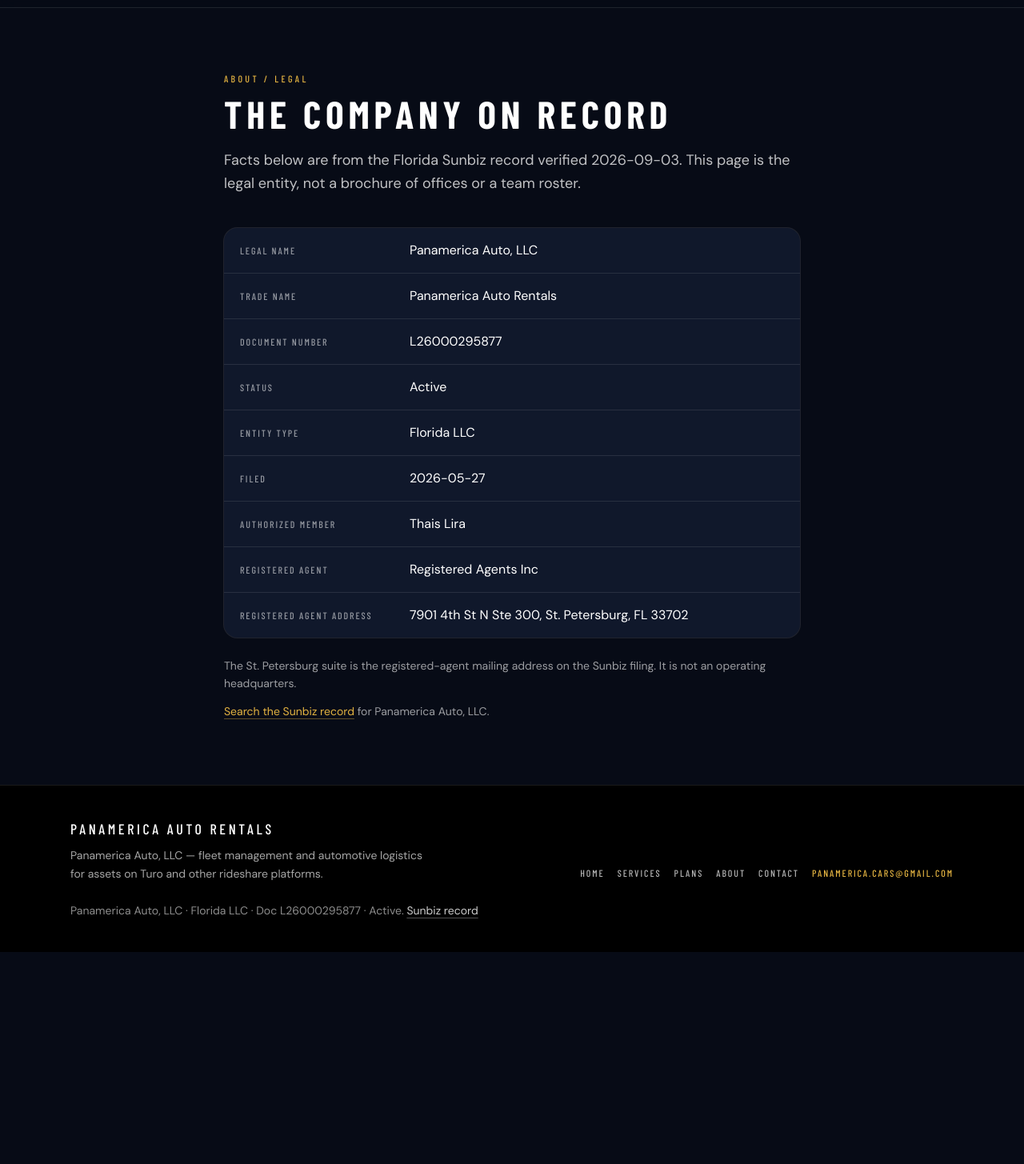
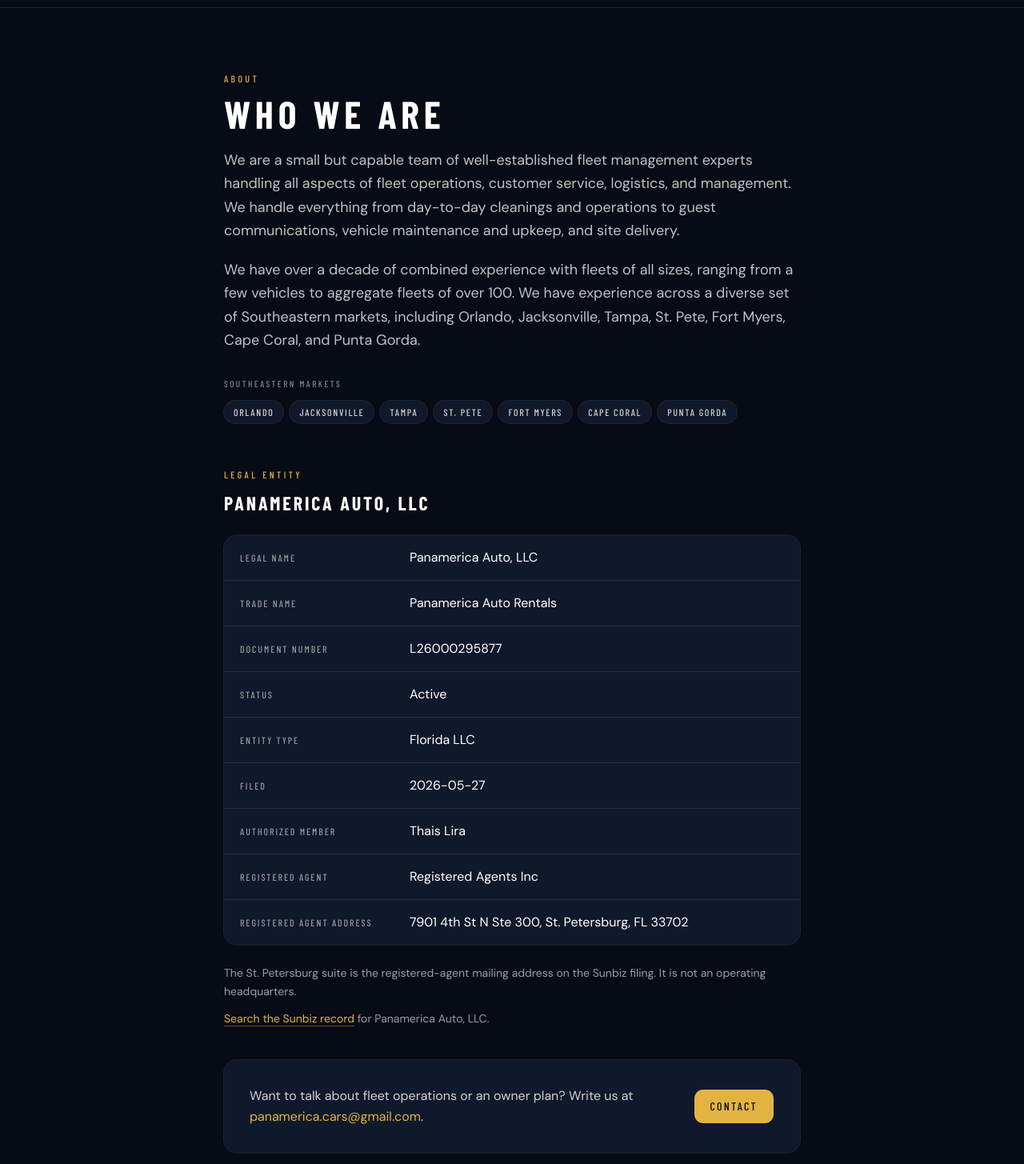
Before and after one commit to cvolkernick/panamerica-auto-rentals, a Next.js app: page /about in a window 1280 px wide. Shown: the part 55-1510 px from the top of the page at 80% size. Before the commit the page ends 1245 px from the top, so only its background shows below. Built offline with nearby package versions, Linux system fonts and the light colour scheme.

Commit message:
Replace About disclaimer with prospect-facing company narrative
Lead /about with Chris's fleet-management description and Southeastern markets, and keep Sunbiz facts as a secondary legal-entity block.

Co-authored-by: cvolkern <cvolkern@gmail.com>

```diff
--- a/app/about/page.tsx
+++ b/app/about/page.tsx
@@ -1,11 +1,13 @@
 import type { Metadata } from "next";
+import Link from "next/link";
 
-import { legal } from "@/lib/site";
+import { Button } from "@/components/ui/button";
+import { about, getContactEmail, legal } from "@/lib/site";
 
 export const metadata: Metadata = {
   title: "About",
   description:
-    "Legal entity facts for Panamerica Auto, LLC, a Florida limited liability company.",
+    "A small, capable fleet management team with over a decade of combined experience across Southeastern markets — Panamerica Auto Rentals, the trade name of Panamerica Auto, LLC.",
 };
 
 const facts = [
@@ -21,20 +23,49 @@ const facts = [
 ] as const;
 
 export default function AboutPage() {
+  const email = getContactEmail();
+
   return (
     <div className="mx-auto max-w-3xl px-4 py-14 sm:px-6 sm:py-20">
       <p className="font-heading text-xs tracking-[0.28em] text-gold uppercase">
-        About / legal
+        About
       </p>
       <h1 className="mt-3 text-4xl font-bold text-white sm:text-5xl">
-        The company on record
+        {about.title}
       </h1>
-      <p className="mt-5 text-lg leading-relaxed text-white/75">
-        Facts below are from the Florida Sunbiz record verified 2026-09-03. This
-        page is the legal entity, not a brochure of offices or a team roster.
+      {about.paragraphs.map((paragraph) => (
+        <p
+          key={paragraph}
+          className="mt-5 text-lg leading-relaxed text-white/75"
+        >
+          {paragraph}
         </p>
+      ))}
 
-      <dl className="mt-10 divide-y divide-white/10 overflow-hidden rounded-xl bg-navy-mid ring-1 ring-white/10">
+      <div className="mt-8">
+        <p className="font-heading text-[0.7rem] tracking-[0.22em] text-white/50 uppercase">
+          Southeastern markets
+        </p>
+        <ul className="mt-3 flex flex-wrap gap-2">
+          {about.markets.map((market) => (
+            <li
+              key={market}
+              className="rounded-full bg-navy-mid px-3 py-1.5 font-heading text-xs tracking-[0.14em] text-white/80 uppercase ring-1 ring-white/10"
+            >
+              {market}
+            </li>
+          ))}
+        </ul>
+      </div>
+
+      <section className="mt-14">
+        <p className="font-heading text-xs tracking-[0.28em] text-gold uppercase">
+          Legal entity
+        </p>
+        <h2 className="mt-3 text-2xl font-bold text-white">
+          {legal.entityName}
+        </h2>
+        <dl className="mt-6 divide-y divide-white/10 overflow-hidden rounded-xl bg-navy-mid ring-1 ring-white/10">
           {facts.map(([term, value]) => (
             <div
               key={term}
@@ -47,10 +78,9 @@ export default function AboutPage() {
             </div>
           ))}
         </dl>
-
         <p className="mt-6 text-sm leading-relaxed text-white/60">
-        The St. Petersburg suite is the registered-agent mailing address on the
-        Sunbiz filing. It is not an operating headquarters.
+          The St. Petersburg suite is the registered-agent mailing address on
+          the Sunbiz filing. It is not an operating headquarters.
         </p>
         <p className="mt-3 text-sm leading-relaxed text-white/60">
           <a
@@ -61,6 +91,23 @@ export default function AboutPage() {
           </a>{" "}
           for {legal.entityName}.
         </p>
+      </section>
+
+      <div className="mt-10 rounded-xl bg-navy-mid p-6 ring-1 ring-white/10 sm:flex sm:items-center sm:justify-between sm:p-8">
+        <p className="max-w-xl text-base leading-relaxed text-white/80">
+          Want to talk about fleet operations or an owner plan? Write us at{" "}
+          <a href={`mailto:${email}`} className="text-gold hover:underline">
+            {email}
+          </a>
+          .
+        </p>
+        <Button
+          asChild
+          className="mt-4 h-11 bg-gold px-5 font-heading tracking-[0.16em] text-navy uppercase hover:bg-gold/90 sm:mt-0"
+        >
+          <Link href="/contact">Contact</Link>
+        </Button>
+      </div>
     </div>
   );
 }
--- a/lib/site.ts
+++ b/lib/site.ts
@@ -28,6 +28,23 @@ export const turoGuestUrl = "https://turo.com/us/en/drivers/27172979";
 
 export const positioning =
   "Fleet management and automotive logistics, specializing in management of assets on Turo and other rideshare platforms.";
+
+export const about = {
+  title: "Who we are",
+  paragraphs: [
+    "We are a small but capable team of well-established fleet management experts handling all aspects of fleet operations, customer service, logistics, and management. We handle everything from day-to-day cleanings and operations to guest communications, vehicle maintenance and upkeep, and site delivery.",
+    "We have over a decade of combined experience with fleets of all sizes, ranging from a few vehicles to aggregate fleets of over 100. We have experience across a diverse set of Southeastern markets, including Orlando, Jacksonville, Tampa, St. Pete, Fort Myers, Cape Coral, and Punta Gorda.",
+  ],
+  markets: [
+    "Orlando",
+    "Jacksonville",
+    "Tampa",
+    "St. Pete",
+    "Fort Myers",
+    "Cape Coral",
+    "Punta Gorda",
+  ],
+} as const;
 
 export const services = [
   {
```
Also changed, not shown: 1 other file (tests, documents, lock files or other folders). Lines whose indentation alone changed are shown as unchanged.
